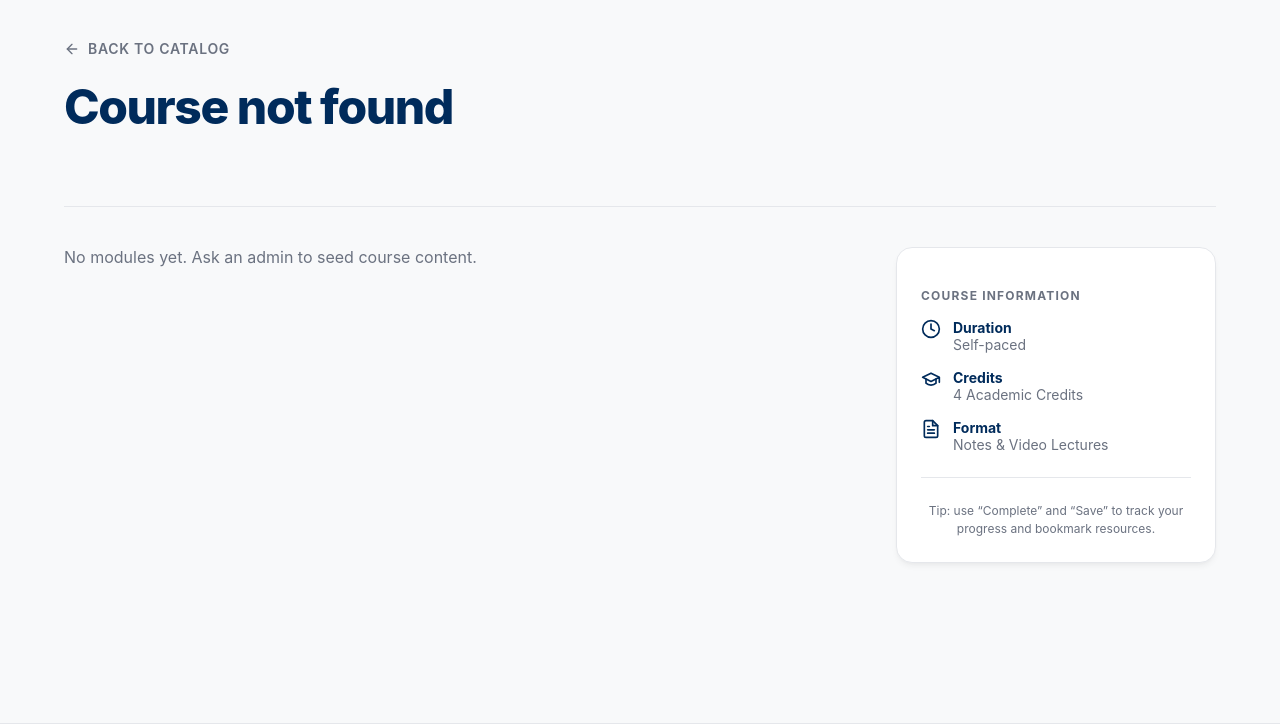
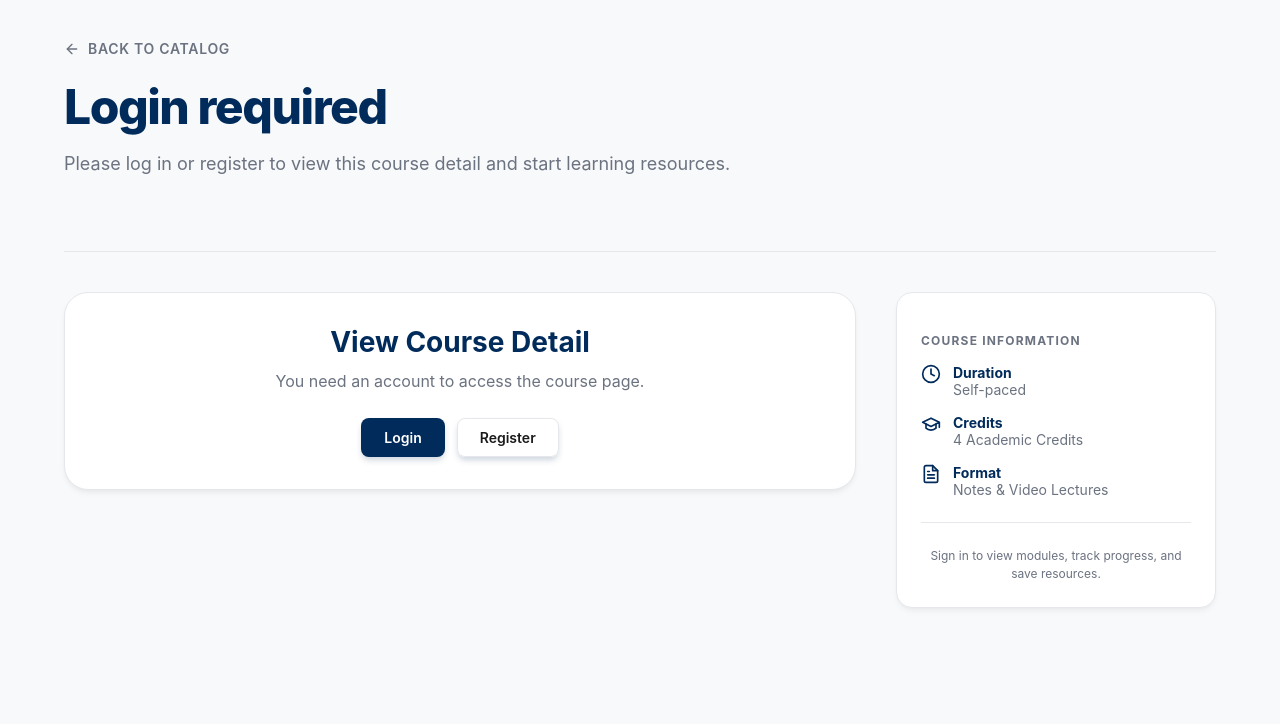
Before and after one commit to vincentlee001804/education_website, a Flask app: page /course/1 in a window 1280 px wide. Shown: the part 68-792 px from the top of the page. Run offline with Flask 3, Linux system fonts and the light colour scheme; data that the repository does not hold is empty.

Commit message:
Courses page hide course detail for guest

```diff
--- a/backend/templates/course.html
+++ b/backend/templates/course.html
@@ -213,9 +213,47 @@
       const titleEl = document.getElementById("course-title");
       const descEl = document.getElementById("course-desc");
       const progressBox = document.getElementById("progress-box");
+      const savedTipEl = document.getElementById("saved-tip");
 
       let savedIds = new Set();
       let completedIds = new Set();
+
+      async function ensureCourseDetailAccess() {
+        const token = typeof readToken === "function" ? readToken() : null;
+        if (!token) return false;
+        try {
+          await apiGet("/api/auth/me", { auth: true });
+          return true;
+        } catch (_) {
+          try {
+            window.localStorage.removeItem("access_token");
+          } catch (_) {}
+          return false;
+        }
+      }
+
+      function renderLoginPrompt() {
+        const nextPath = `${window.location.pathname}${window.location.search}${window.location.hash}`;
+        const next = encodeURIComponent(nextPath);
+
+        titleEl.textContent = "Login required";
+        descEl.textContent = "Please log in or register to view this course detail and start learning resources.";
+        progressBox.style.display = "none";
+        if (savedTipEl) savedTipEl.textContent = "Sign in to view modules, track progress, and save resources.";
+
+        modulesEl.innerHTML = `
+          <div class="card" style="padding: 32px; background: white; border: 1px solid var(--border); border-radius: 24px; text-align: center;">
+            <h3 style="margin: 0 0 10px; font-size: 28px; color: var(--accent);">View Course Detail</h3>
+            <p class="muted" style="margin: 0 0 24px; font-size: 16px; line-height: 1.6;">
+              You need an account to access the course page.
+            </p>
+            <div style="display: flex; gap: 12px; justify-content: center;">
+              <a href="/login?reason=course_detail&next=${next}" class="btn" style="padding: 10px 22px;">Login</a>
+              <a href="/register" class="btn outline" style="padding: 10px 22px;">Register</a>
+            </div>
+          </div>
+        `;
+      }
 
       async function refreshProgressUI() {
         try {
@@ -447,6 +485,11 @@
       }
 
       (async () => {
+        const canAccess = await ensureCourseDetailAccess();
+        if (!canAccess) {
+          renderLoginPrompt();
+          return;
+        }
         try {
           await loadCourseBasics();
         } catch (_) {
```
Also changed, not shown: backend/templates/login.html (+16 -0 lines).
